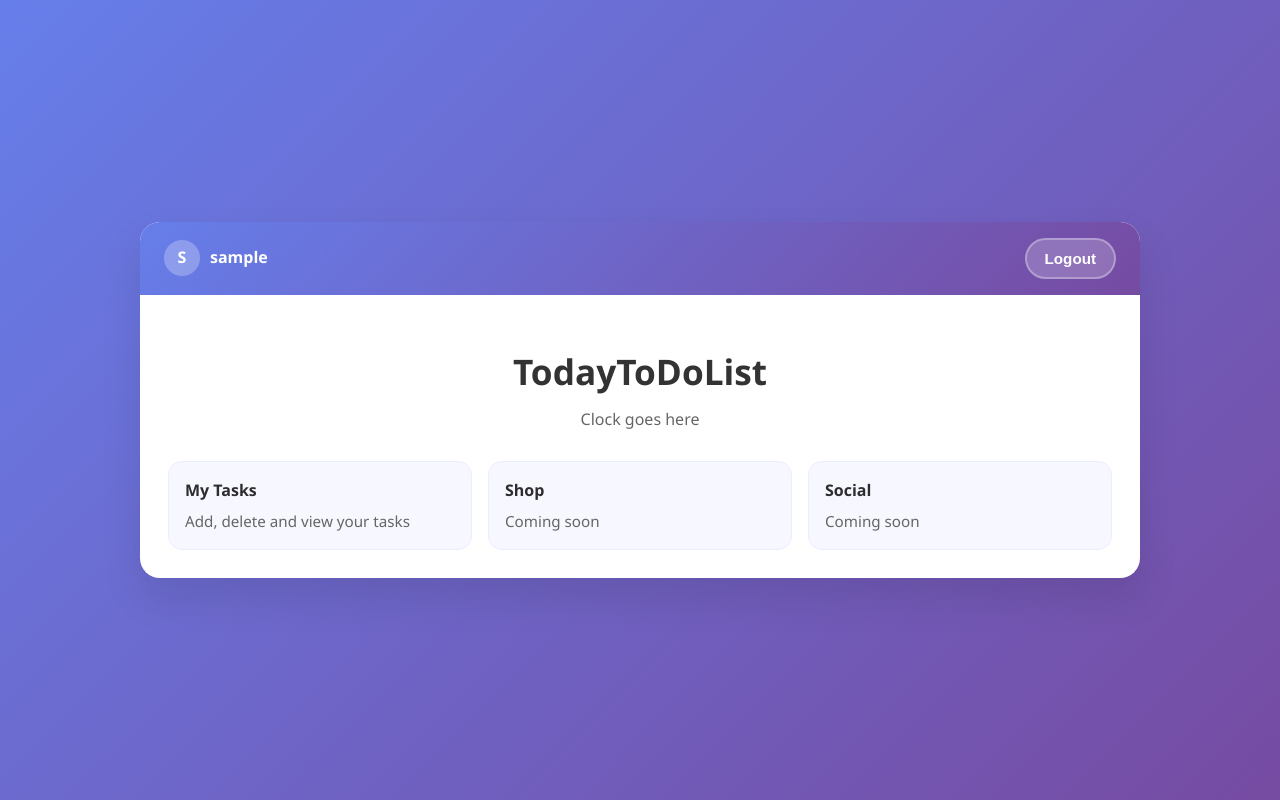
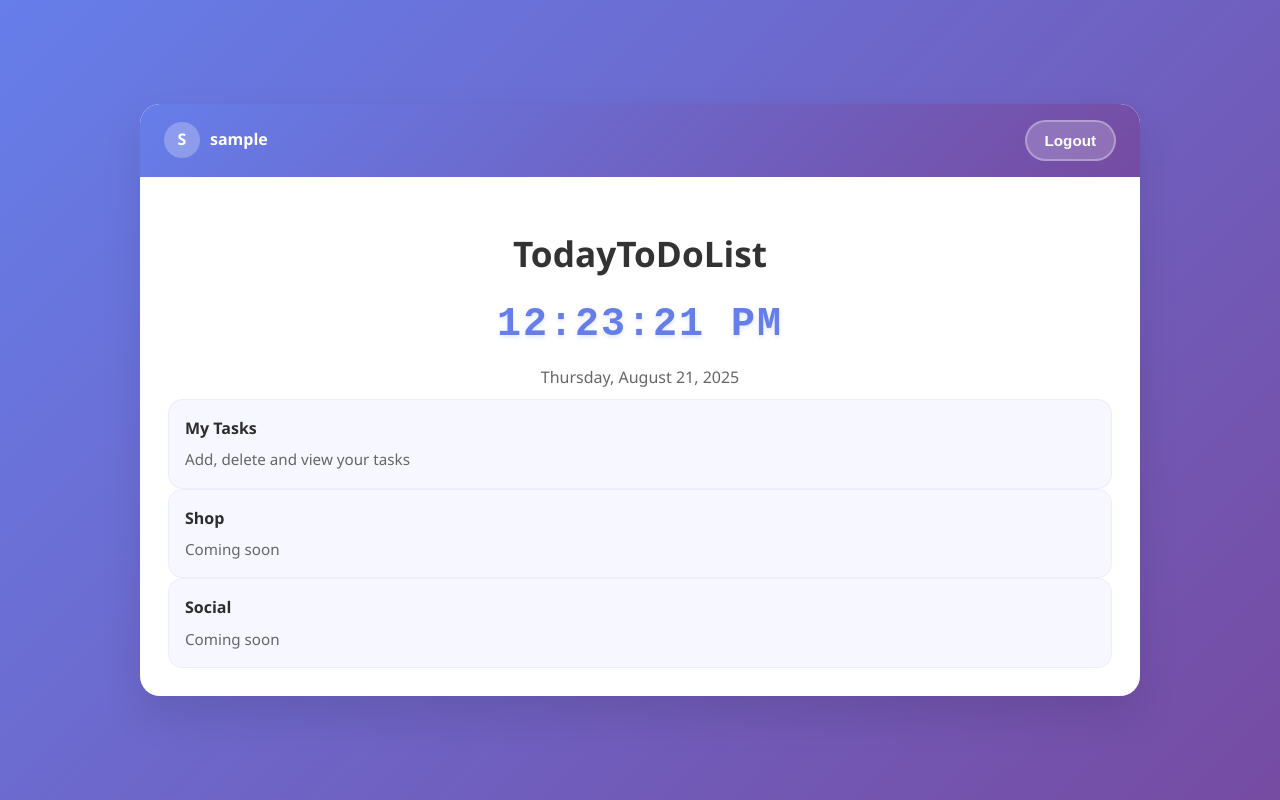
Before and after one commit to Byttie/CSE470_TodayToDoList, a React (Vite) app in the folder Views/: page /dashboard in a window 1280 px wide. Built offline with nearby package versions, Linux system fonts and the light colour scheme; sample sign-in values are in the browser's storage.

Commit message:
addclock

```diff
--- /dev/null
+++ b/Views/src/Clock.css
@@ -0,0 +1,45 @@
+.clock-container {
+  display: flex;
+  flex-direction: column;
+  align-items: center;
+  gap: 8px;
+  margin-top: 12px;
+}
+
+.clock-time {
+  font-size: 2.5rem;
+  font-weight: 700;
+  color: #667eea;
+  font-family: 'Courier New', monospace;
+  letter-spacing: 2px;
+  text-shadow: 0 2px 4px rgba(102, 126, 234, 0.2);
+}
+
+.clock-date {
+  font-size: 1rem;
+  color: #666;
+  font-weight: 500;
+  text-align: center;
+}
+
+/* Responsive adjustments */
+@media (max-width: 768px) {
+  .clock-time {
+    font-size: 2rem;
+    letter-spacing: 1px;
+  }
+
+  .clock-date {
+    font-size: 0.9rem;
+  }
+}
+
+@media (max-width: 480px) {
+  .clock-time {
+    font-size: 1.8rem;
+  }
+
+  .clock-date {
+    font-size: 0.85rem;
+  }
+}
--- /dev/null
+++ b/Views/src/Clock.jsx
@@ -0,0 +1,42 @@
+import { useState, useEffect } from 'react';
+import './Clock.css';
+
+const Clock = () => {
+  const [time, setTime] = useState(new Date());
+
+  useEffect(() => {
+    const timer = setInterval(() => {
+      setTime(new Date());
+    }, 1000);
+
+    return () => clearInterval(timer);
+  }, []);
+
+  const formatTime = (date) => {
+    const hours = date.getHours();
+    const minutes = date.getMinutes().toString().padStart(2, '0');
+    const seconds = date.getSeconds().toString().padStart(2, '0');
+    const ampm = hours >= 12 ? 'PM' : 'AM';
+    const displayHours = hours % 12 || 12; // Convert 0 to 12 for 12-hour format
+    return `${displayHours}:${minutes}:${seconds} ${ampm}`;
+  };
+
+  const formatDate = (date) => {
+    const options = {
+      weekday: 'long',
+      year: 'numeric',
+      month: 'long',
+      day: 'numeric'
+    };
+    return date.toLocaleDateString('en-US', options);
+  };
+
+  return (
+    <div className="clock-container">
+      <div className="clock-time">{formatTime(time)}</div>
+      <div className="clock-date">{formatDate(time)}</div>
+    </div>
+  );
+};
+
+export default Clock;
--- a/Views/src/dashboard.css
+++ b/Views/src/dashboard.css
@@ -89,10 +89,6 @@
   color: #333;
 }
 
-.clock-placeholder {
-  margin-top: 8px;
-  color: #666;
-  font-size: 1rem;
 }
 
 /* Navigation cards */
--- a/Views/src/dashboard.jsx
+++ b/Views/src/dashboard.jsx
@@ -1,3 +1,4 @@
+import Clock from './Clock';
 import { useState, useEffect } from 'react';
 import { useNavigate, Link } from 'react-router-dom';
 import './dashboard.css';
@@ -39,7 +40,7 @@ const Dashboard = () => {
         <main className="dash-main">
           <div className="center-hero">
             <h1 className="app-title">TodayToDoList</h1>
-            <div className="clock-placeholder">Clock goes here</div>
+            <Clock />
           </div>
 
           <nav className="dash-nav">
--- a/Views/src/tasks.jsx
+++ b/Views/src/tasks.jsx
@@ -1,5 +1,6 @@
 import { useEffect, useState } from 'react';
 import { useNavigate } from 'react-router-dom';
+import Clock from './Clock';
 import './dashboard.css';
 
 const Tasks = () => {
@@ -112,6 +113,7 @@ const Tasks = () => {
 
         <div className="dashboard-header">
           <h1>My Tasks</h1>
+          <Clock />
           <div className="user-info" style={{ justifyContent: 'flex-end' }}>
             <button onClick={handleBack} className="logout-btn">Back to Dashboard</button>
           </div>
```
